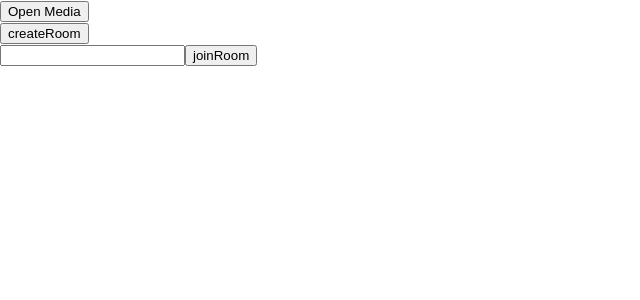
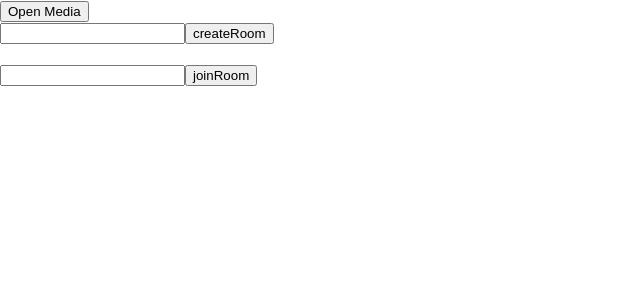
Before and after one commit to tomyueTW/webrtc-demo, a React (Create React App) app: page / in a window 1280 px wide. Shown: the top 300 px of the page, without its empty margins (0-640 px from the left). Built offline with nearby package versions, Linux system fonts and the light colour scheme; no server answers.

Commit message:
Add input field

```diff
--- a/src/App.js
+++ b/src/App.js
@@ -12,6 +12,7 @@ export default function App() {
   const localStream = useRef(null);
   const remoteStream = useRef(null);
   const [roomInput, setRoomInput] = useState("");
+  const [roomId, setRoomId] = useState("");
   const configuration = {
     iceServers: [
       {
@@ -53,7 +54,7 @@ export default function App() {
 
     // 創建房間，並 alert doc id
     const roomRef = await addDoc(collection(db, "rooms"), {});
-    const roomId = roomRef.id;
+    setRoomId(roomRef.id);
     console.log('createRoom', roomId);
 
     // 收集 ice candidates
@@ -202,7 +203,11 @@ export default function App() {
     <div>
       <button onClick={openMedia}>Open Media</button>
       <br />
+      <input value={roomId} onChange={(e) => {
+        setRoomId(e.target.value);
+	      }}/>
       <button onClick={createRoom}>createRoom</button>
+      <br />
       <br />
       <input
       value={roomInput}
```
